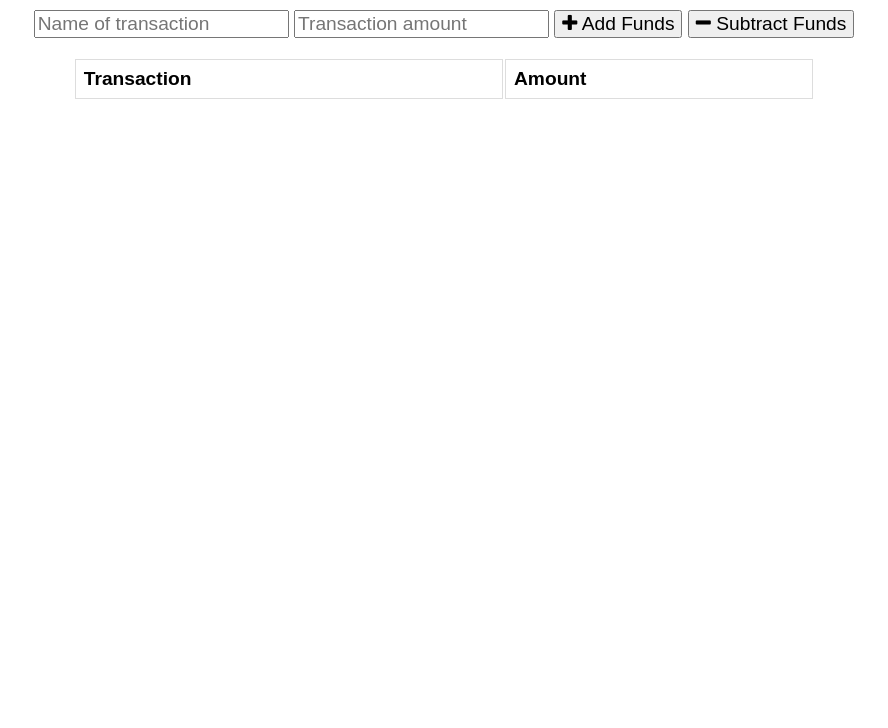
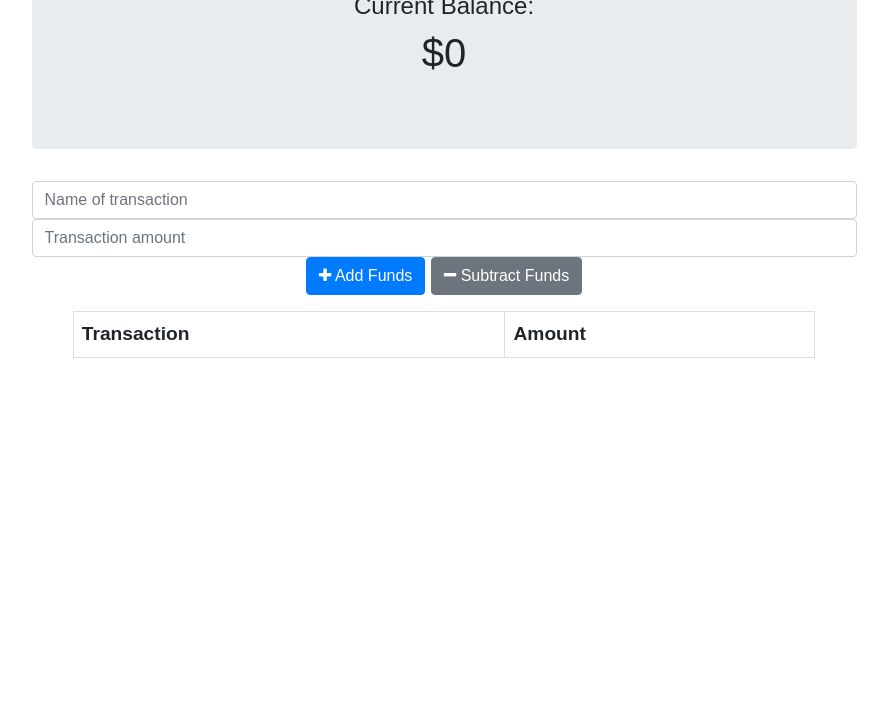
Before and after one commit to caitlinritawhite/Budget-Trackers, a website: page public/index.html in a window 1280 px wide. Shown: the part 72-800 px from the top of the page, without its empty margins (196-1084 px from the left). Drawn offline with nearby package versions, Linux system fonts and the light colour scheme; no server answers.

Commit message:
updated service worker and index

```diff
--- a/public/db.js
+++ b/public/db.js
@@ -1,15 +1,12 @@
 let db;
-// create a new db request for a "budget" database.
-const request = indexedDB.open('budget', 1);
+const request = indexedDB.open("budget", 1);
 
-request.onupgradeneeded = function(event) {
-  // create object store called "pending" and set autoIncrement to true
+request.onupgradeneeded = function (event) {
   const db = event.target.result;
-  db.createObjectStore('pending', { autoIncrement: true });
-  store.clear();
+  db.createObjectStore("pending", { autoIncrement: true });
 };
 
-request.onsuccess = function(event) {
+request.onsuccess = function (event) {
   db = event.target.result;
 
   // check if app is online before reading from db
@@ -18,53 +15,47 @@ request.onsuccess = function(event) {
   }
 };
 
-request.onerror = function(event) {
-  console.log(`Woops! ${event.target.errorCode}`);
+request.onerror = function (event) {
+  console.log("Woops! " + event.target.errorCode);
 };
 
 function saveRecord(record) {
-  // create a transaction on the pending db with readwrite access
-  const transaction = db.transaction(['pending'], 'readwrite');
+  const transaction = db.transaction(["pending"], "readwrite");
+  const store = transaction.objectStore("pending");
 
-  // access your pending object store
-  const store = transaction.objectStore('pending');
-
-  // add record to your store with add method.
   store.add(record);
 }
 
 function checkDatabase() {
-  // open a transaction on your pending db
-  const transaction = db.transaction(['pending'], 'readwrite');
-  // access your pending object store
-  const store = transaction.objectStore('pending');
-  // get all records from store and set to a variable
+  const transaction = db.transaction(["pending"], "readwrite");
+  const store = transaction.objectStore("pending");
   const getAll = store.getAll();
 
-  getAll.onsuccess = function() {
+  getAll.onsuccess = function () {
     if (getAll.result.length > 0) {
-      fetch('/api/transaction/bulk', {
-        method: 'POST',
+      fetch("/api/transaction/bulk", {
+        method: "POST",
         body: JSON.stringify(getAll.result),
         headers: {
-          Accept: 'application/json, text/plain, */*',
-          'Content-Type': 'application/json',
-        },
+          Accept: "application/json, text/plain, */*",
+          "Content-Type": "application/json"
+        }
       })
         .then(response => response.json())
         .then(() => {
-          // if successful, open a transaction on your pending db
-          const transaction = db.transaction(['pending'], 'readwrite');
-
-          // access your pending object store
-          const store = transaction.objectStore('pending');
-
-          // clear all items in your store
+          // delete records if successful
+          const transaction = db.transaction(["pending"], "readwrite");
+          const store = transaction.objectStore("pending");
           store.clear();
         });
     }
   };
 }
+function deletePending() {
+  const transaction = db.transaction(["pending"], "readwrite");
+  const store = transaction.objectStore("pending");
+  store.clear();
+}
 
 // listen for app coming back online
-window.addEventListener('online', checkDatabase);
+window.addEventListener("online", checkDatabase);
--- a/public/index.html
+++ b/public/index.html
@@ -6,23 +6,30 @@
   <meta http-equiv="X-UA-Compatible" content="ie=edge">
   <meta name="theme-color" content="#317EFB">
   <link rel="shortcut icon" href="icons/icon-192x192.png" type="image/x-icon">
-
+  <link href="https://fonts.googleapis.com/css2?family=Source+Sans+Pro&display=swap" rel="stylesheet">
+  <link href="https://stackpath.bootstrapcdn.com/bootstrap/4.4.1/css/bootstrap.min.css" rel="stylesheet" integrity="sha384-Vkoo8x4CGsO3+Hhxv8T/Q5PaXtkKtu6ug5TOeNV6gBiFeWPGFN9MuhOf23Q9Ifjh" crossorigin="anonymous">
   <link rel="stylesheet" href="https://stackpath.bootstrapcdn.com/font-awesome/4.7.0/css/font-awesome.min.css">
   <link rel="stylesheet" href="styles.css">
+  <link rel="manifest" href="manifest.webmanifest">
 
   <title>Budget Tracker</title>
 </head>
 <body>
   <div class="wrapper">
-    <div class="total">
-      <div class="total">Your total is: $<span id="total">0</span></div>
+    <div class="jumbotron">
+      <h4>Current Balance:</h4>
+      <h1>$<span id="total">0</span></h1>
     </div>
 
     <div class="form">
-      <input type="text" id="t-name" placeholder="Name of transaction" />
-      <input type="number" min="0" id="t-amount" placeholder="Transaction amount" />
-      <button id="add-btn"><i class="fa fa-plus buttons"></i> Add Funds</button>
-      <button id="sub-btn"><i class="fa fa-minus"></i> Subtract Funds</button>
+      <div class="form-fields">
+        <input type="text" id="t-name" class="form-control" placeholder="Name of transaction" />
+        <input type="number" min="0" id="t-amount" class="form-control" placeholder="Transaction amount" />
+      </div>
+      <div class="form-btns">
+        <button id="add-btn" class="btn btn-primary"><i class="fa fa-plus buttons"></i> Add Funds</button>
+        <button id="sub-btn" class="btn btn-secondary"><i class="fa fa-minus"></i> Subtract Funds</button>
+      </div>
       <p class="error"></p>
     </div>
 
@@ -42,6 +49,16 @@
   </div>
 
   <script src="https://cdn.jsdelivr.net/npm/chart.js@2.8.0"></script>
-  <script src="index.js"></script>
+  <script src="./index.js"></script>
+  <script src="./db.js"></script>
+  <script>
+    if ('serviceWorker' in navigator) {
+      window.addEventListener('load', () => {
+        navigator.serviceWorker.register('service-worker.js').then(reg => {
+          console.log('We found your service worker file!', reg);
+        });
+      });
+    }
+  </script>
 </body>
 </html>
```
Also changed, not shown: public/index.js (line endings or trailing spaces), public/manifest.webmanifest, public/service-worker.js (indentation only).
